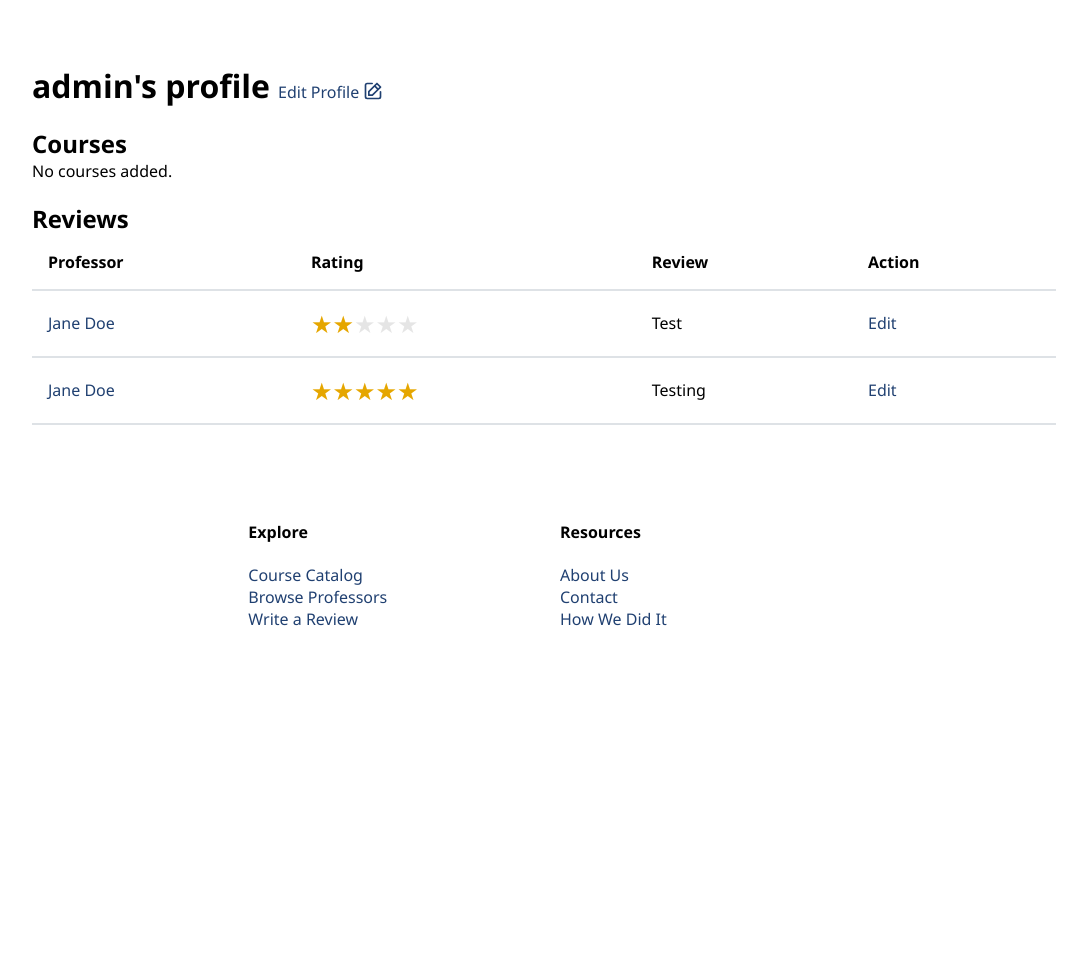
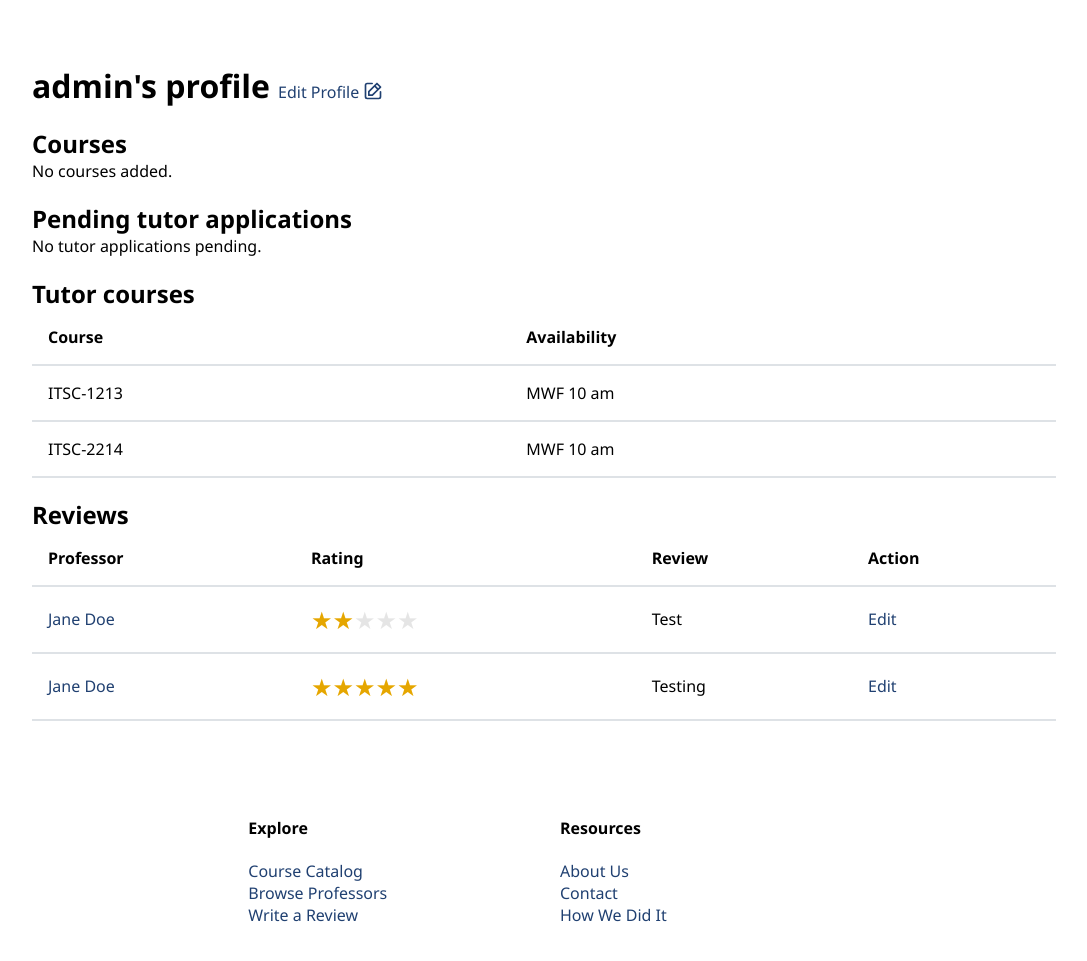
Before and after one commit to alexandernc0043/ITSC-3155-Group3, a Django app: page /profile/admin in a window 1280 px wide. Shown: the part 94-1055 px from the top of the page, without its empty margins (96-1183 px from the left). Before the commit the page ends 720 px from the top, so only its background shows below. Run offline with Django 5.2, Linux system fonts and the light colour scheme; a user stored in the database is signed in; data comes from the database, SQL or seed files in the repository; data that the repository does not hold is empty.

Commit message:
Add list view on profile to see tutor applications

```diff
--- a/Final Project Code/ReviewMaster/base/templates/base/profile/profile.html
+++ b/Final Project Code/ReviewMaster/base/templates/base/profile/profile.html
@@ -1,4 +1,6 @@
-{% extends 'main.html' %} {% load static %} {% block content %}
+{% extends 'main.html' %}
+{% load static %}
+{% block content %}
   <main class="user-profile">
     <div class="button-title">
       <h1>{{ user.username }}'s profile</h1>
@@ -13,40 +15,20 @@
     </div>
 
     <h2>Courses</h2>
-  {% if courses %} {% include 'base/course/courses_component.html' %} {% else %}
+    {% if courses %}
+      {% include 'base/course/courses_component.html' %}
+    {% else %}
       <p>No courses added.</p>
     {% endif %}
 
     <!-- Only shows to account owner -->
     {% if request.user == user %}
+      {% if tutor %}
+        {% include 'base/tutor/tutor_pending_list.html' %}
+        {% include 'base/tutor/user_tutor_list.html' %}
+      {% endif %}
       <!-- Shows every review user has made -->
-    <h2>Reviews</h2>
-    {% if reviews %}
-      <div class="table-container">
-        <table>
-          <thead>
-            <tr>
-              <th>Professor</th>
-              <th>Rating</th>
-              <th>Review</th>
-              <th>Action</th>
-            </tr>
-          </thead>
-          <tbody>
-            {% for review in reviews %}
-              <tr>
-                <td><a href="{% url 'professor-reviews' review.professor.id %}">{{ review.professor }}</a></td>
-                <td><div class="container-rating"><span class="star-rating star-rating-{{ review.rating }}"></span></div></td>
-                <td>{{ review.review }}</td>
-                <td><a href="{% url 'edit_review' review.id %}">Edit</a></td>
-              </tr>
-            {% endfor %}
-          </tbody>
-        </table>
-      </div>
-    {% else %}
-      <p>No reviews yet.</p>
-    {% endif %}
+      {% include 'base/review/user_review_list.html' %}
     {% endif %}
   </main>
 {% endblock content %}
--- /dev/null
+++ b/Final Project Code/ReviewMaster/base/templates/base/review/user_review_list.html
@@ -0,0 +1,27 @@
+<h2>Reviews</h2>
+{% if reviews %}
+    <div class="table-container">
+    <table>
+        <thead>
+        <tr>
+            <th>Professor</th>
+            <th>Rating</th>
+            <th>Review</th>
+            <th>Action</th>
+        </tr>
+        </thead>
+        <tbody>
+        {% for review in reviews %}
+            <tr>
+            <td><a href="{% url 'professor-reviews' review.professor.id %}">{{ review.professor }}</a></td>
+            <td><div class="container-rating"><span class="star-rating star-rating-{{ review.rating }}"></span></div></td>
+            <td>{{ review.review }}</td>
+            <td><a href="{% url 'edit_review' review.id %}">Edit</a></td>
+            </tr>
+        {% endfor %}
+        </tbody>
+    </table>
+    </div>
+{% else %}
+    <p>No reviews yet.</p>
+{% endif %}
--- /dev/null
+++ b/Final Project Code/ReviewMaster/base/templates/base/tutor/tutor_pending_list.html
@@ -0,0 +1,20 @@
+<h2>Pending tutor applications</h2>
+
+{% if courses_pending %}
+    <table>
+        <tr>
+            <th>Course</th>
+            <th>Status</th>
+        </tr>
+        {% for course in courses_pending %}
+            {% for tutor in course.pending_tutor.all %}
+                <tr>
+                    <td>{{ course }}</td>
+                    <td>Application pending</td>
+                </tr>
+            {% endfor %}
+        {% endfor %}
+    </table>
+{% else %}
+    <p>No tutor applications pending.</p>
+{% endif %}
--- /dev/null
+++ b/Final Project Code/ReviewMaster/base/templates/base/tutor/user_tutor_list.html
@@ -0,0 +1,20 @@
+<h2>Tutor courses</h2>
+
+{% if courses_tutor %}
+    <table>
+        <tr>
+            <th>Course</th>
+            <th>Availability</th>
+        </tr>
+        {% for course in courses_tutor %}
+            {% for tutor in course.tutor.all %}
+                <tr>
+                    <td>{{ course }}</td>
+                    <td>{{ tutor.available }}</td>
+                </tr>
+            {% endfor %}
+        {% endfor %}
+    </table>
+{% else %}
+    <p>No tutor applications pending.</p>
+{% endif %}
--- a/Final Project Code/ReviewMaster/base/views/views_profile.py
+++ b/Final Project Code/ReviewMaster/base/views/views_profile.py
@@ -4,17 +4,27 @@ from django.contrib.auth.models import User
 from base.forms import UserForm, PasswordChange
 from django.contrib.auth import update_session_auth_hash
 from django.contrib import messages
-from ..models import Professor
+from ..models import Professor, Tutor
 from ..utils import check_username, check_password, handle_uploaded_file
-
-from base.models import Review
 
 def profile(request, pk):
     user = User.objects.get(username=pk)
+    try:
+        tutor = user.tutor
+        courses_pending = tutor.courses.all()
+        courses_tutor = tutor.course.all()
+    except Tutor.DoesNotExist:
+        tutor = None
+        courses_pending = None
+        courses_tutor = None
+
     context = {
         'courses': user.students.all(),
         'user': user,
-        'reviews' : user.review_set.filter(flagged=False)
+        'reviews' : user.review_set.filter(flagged=False),
+        'courses_pending': courses_pending,
+        'courses_tutor': courses_tutor,
+        'tutor': True if tutor else False
     }
     return render(request, 'base/profile/profile.html', context)
 
```
Lines whose indentation alone changed are shown as unchanged.
